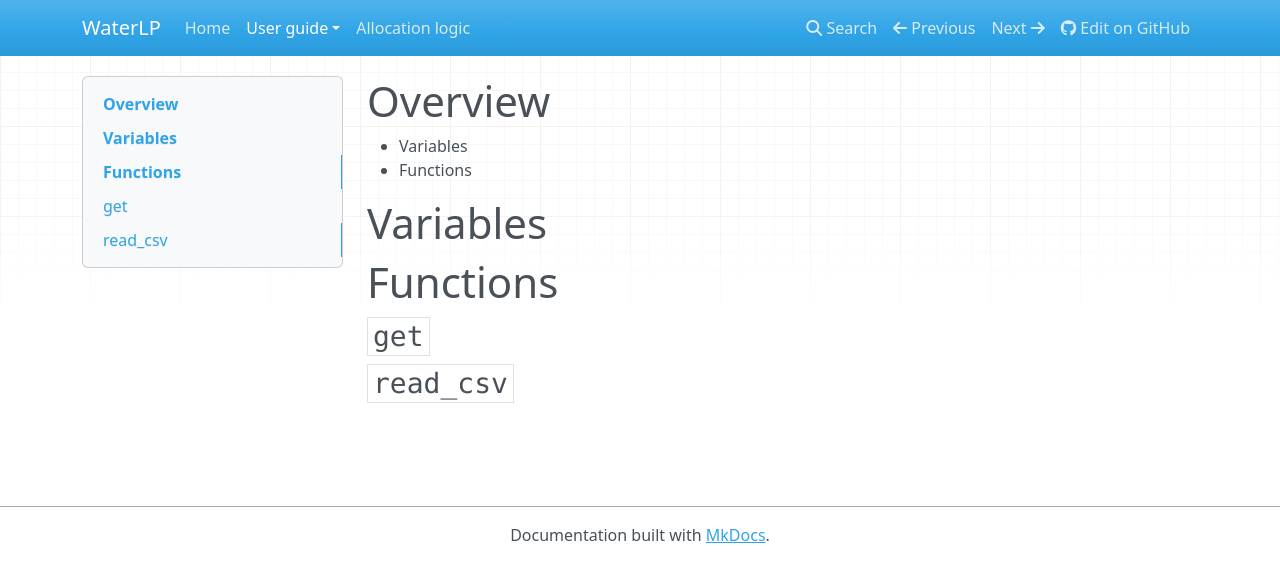
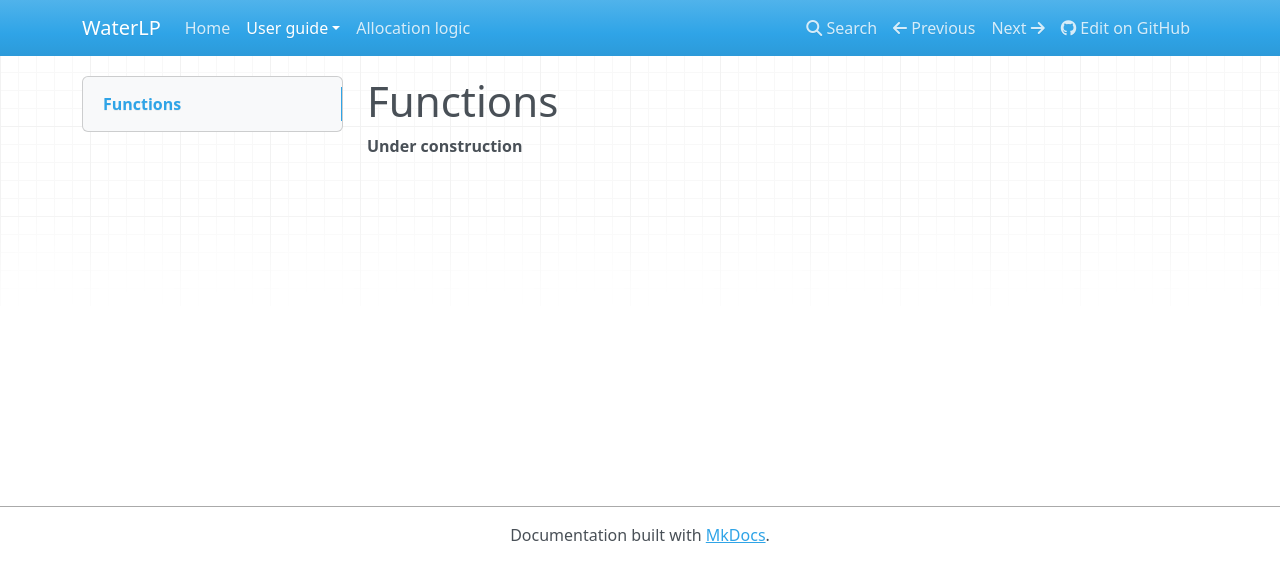
Before and after one commit to openagua/waterlp-pyomo, an MkDocs documentation site: the page built from docs/function-reference.md, in a window 1280 px wide. Shown: the top 582 px of the page. Built offline with MkDocs 1.6.1, drawn with Linux system fonts in a browser that asks for light colours; nearby versions of some CDN libraries.

```diff
--- a/docs/allocation-logic.md
+++ b/docs/allocation-logic.md
@@ -1,3 +1,3 @@
-# Overview
+# Allocation logic
 
-Under construction.
+**Under construction.**
--- a/docs/function-reference.md
+++ b/docs/function-reference.md
@@ -1,12 +1,3 @@
-# Overview
-
-* Variables
-* Functions
-
-# Variables
-
 # Functions
 
-## `get`
-
-## `read_csv`
+**Under construction**
```
Also changed, not shown: docs/data-input.md (+1 -1 lines), docs/getting-started.md (+3 -0 lines), docs/glossary.md (+2 -0 lines).
